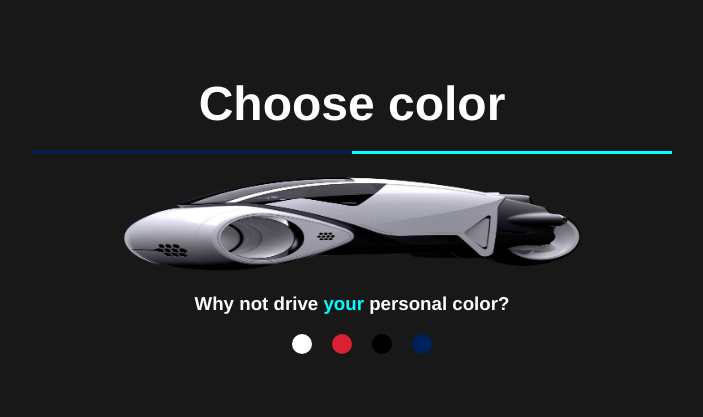
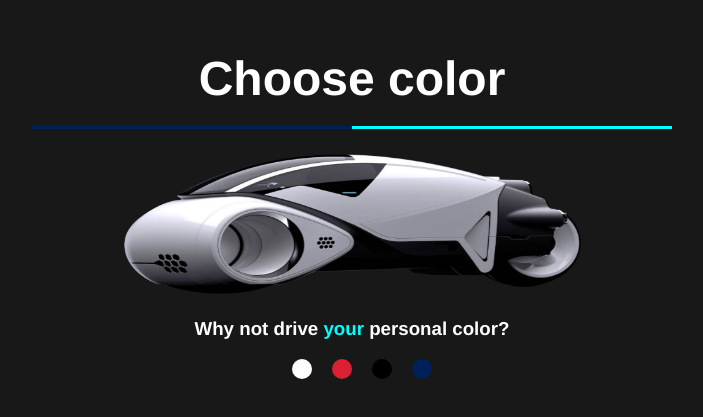
Before and after one commit to brooman/FastSecurity, a Vue app: page / in a window 1280 px wide. Shown: the part 205-622 px from the top of the page, without its empty margins (288-991 px from the left). Built offline with nearby package versions, Linux system fonts and the light colour scheme.

Commit message:
transition changes.

```diff
--- a/src/components/ChooseColor.vue
+++ b/src/components/ChooseColor.vue
@@ -3,7 +3,7 @@
     <div class="container">
       <h2>Choose color</h2>
       <span class="color-line" />
-      <transition name="slide-fade">
+      <transition name="slide-fade" mode="out-in">
         <img
           :src="image"
 					:key="image"
@@ -61,7 +61,7 @@ main {
 }
 
 .container {
-		display: flex;
+	display: flex;
 	flex-direction: column;
 	justify-content: space-around;
 	align-items: center;
@@ -72,7 +72,7 @@ h2 {
 }
 img {
 	width: 80%;
-	max-height: 100px;
+	max-height: 150px;
 	transform:rotateY(180deg);
 }
 
@@ -80,12 +80,11 @@ img {
   transition: all .3s ease;
 }
 .slide-fade-leave-active {
-  transition: all .8s cubic-bezier(2.0, 3.5, 0.1, 1.0);
+  transition: all .3s cubic-bezier(1.0, 0.5, 0.8, 1.0);
 }
 .slide-fade-enter, .slide-fade-leave-to
 /* .slide-fade-leave-active below version 2.1.8 */ {
-  transform: translate(10px);
-  opacity: 0;
+	opacity: 0;
 }
 
 .color-line::after {
```
